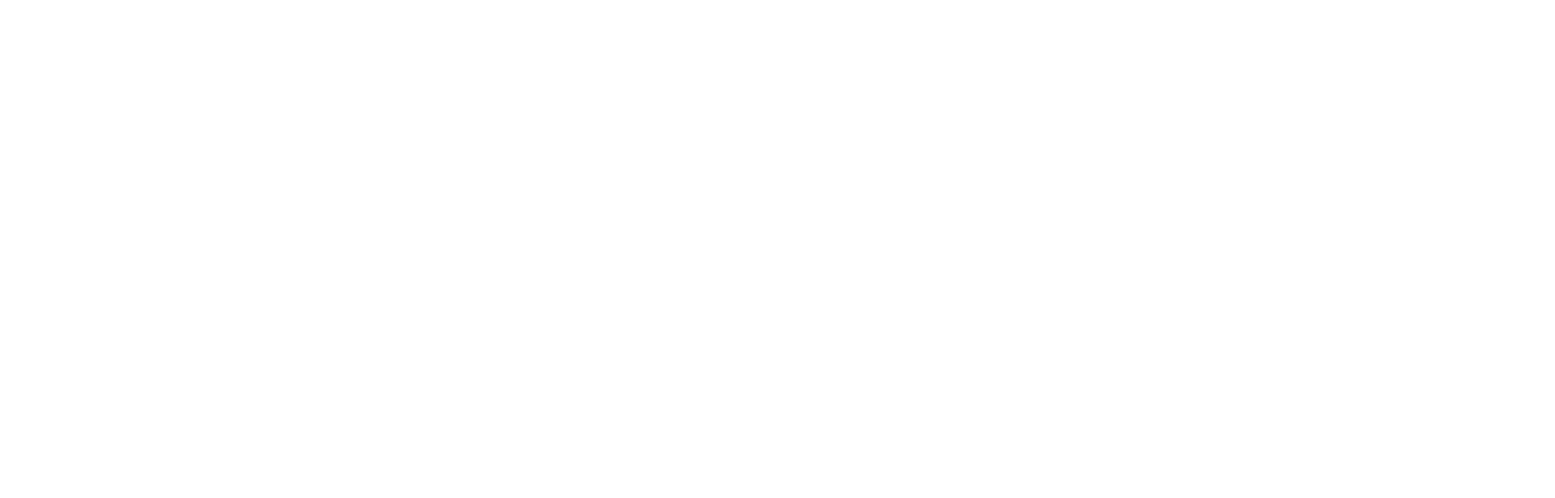
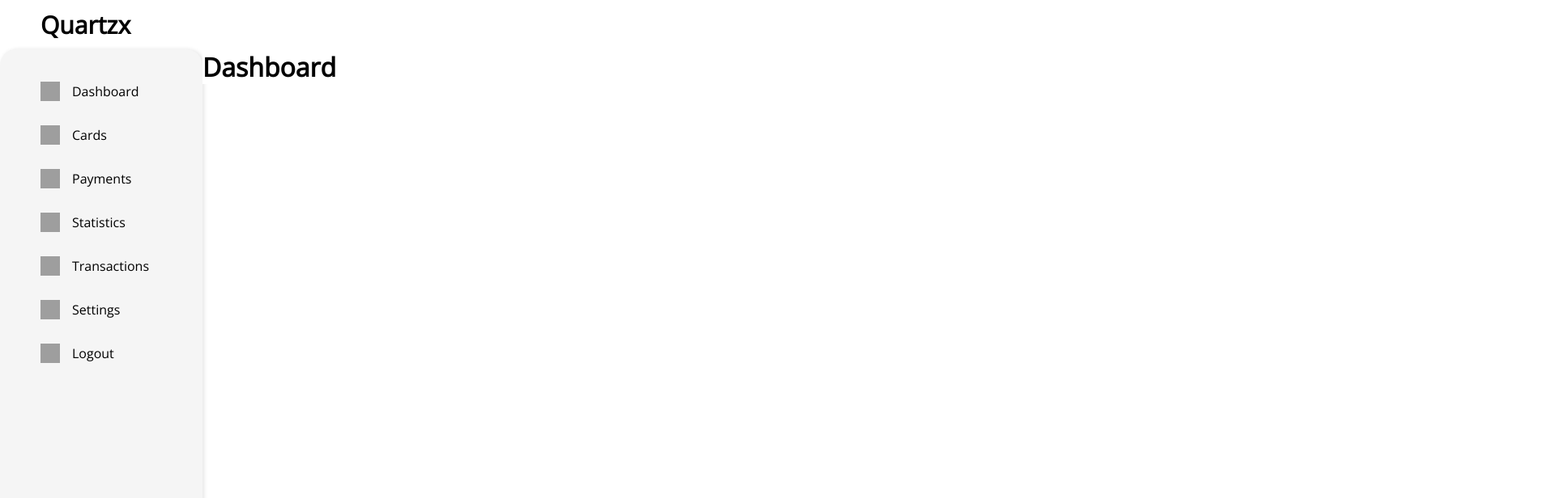
Before and after one commit to TheJavaHaters/app, a Svelte app: page / in a window 1280 px wide. Shown: the top 616 px of the page at 81% size, 1920 px wide, since content can reach past the window. Built offline with nearby package versions, Linux system fonts and the light colour scheme; grey boxes are pictures that could not be loaded.

Commit message:
fix seans errors

```diff
--- a/src/App.svelte
+++ b/src/App.svelte
@@ -17,7 +17,7 @@
 <style>
   .Wrapper {
     width: 100%;
-    height: 100vh;
+    height: 80vh;
     display: flex;
   }
 </style>
--- a/src/Components/Container.svelte
+++ b/src/Components/Container.svelte
@@ -14,7 +14,7 @@
   });
 </script>
 
-<div>
+<div class="page-holder">
   {#if $SelectedPage == "dashboard"}
     <Dashboard />
   {:else if $SelectedPage == "settings"}
@@ -33,13 +33,8 @@
 </div>
 
 <style>
-  .sub-page {
-    width: 100%;
-    height: 100%;
-    display: flex;
-    flex-direction: column;
-    align-items: center;
-    background-color: black;
+  .page-holder {
+    max-height: 80vh;
   }
 
   .Container {
--- a/src/Components/Header.svelte
+++ b/src/Components/Header.svelte
@@ -21,7 +21,7 @@
     max-width: 1200px;
     margin: 0 auto;
     flex-direction: row;
-    padding: 50000px;
+    padding: 5px;
   }
   /*
   main header .search-icon {
--- a/src/app.css
+++ b/src/app.css
@@ -12,4 +12,5 @@
 
 body{
   background-color: white;
+  overflow: hidden;
 }
--- a/src/styles/page.css
+++ b/src/styles/page.css
@@ -1,7 +1,4 @@
 .sub-page {
-    background-color: #000000;
-    padding: 20px;
-    border-radius: 5px;
-    box-shadow: 0 0 5px #ccc;
-    margin-bottom: 20px;
-}
+    align-items: center;
+    background-color: white;
+  }
```
